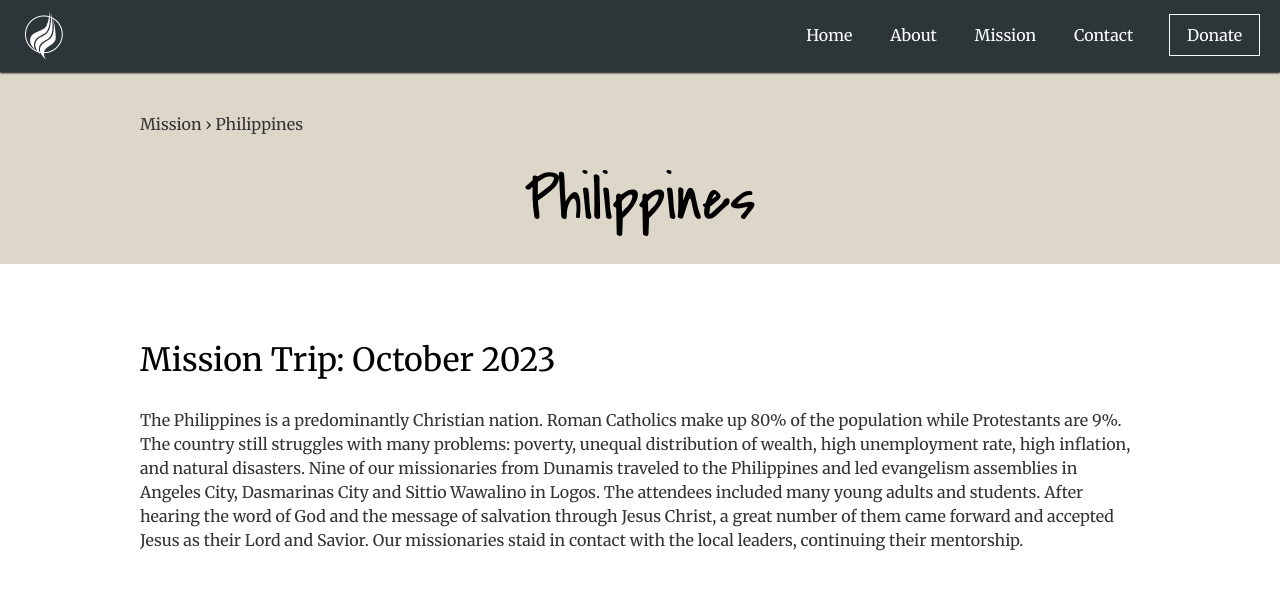
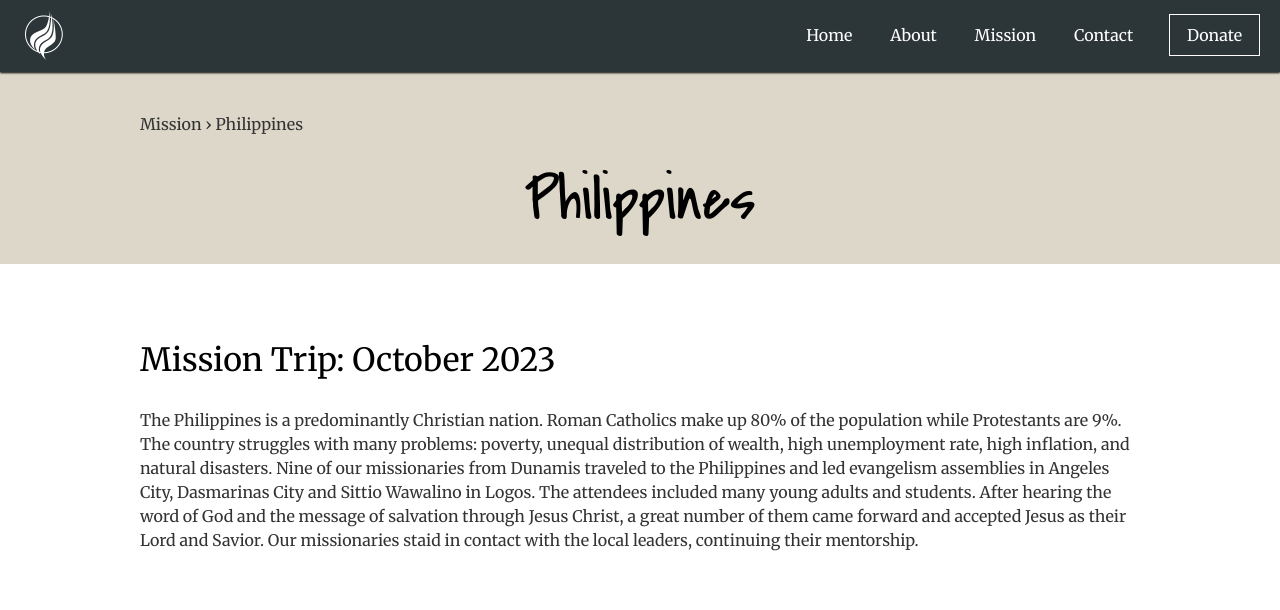
Before and after one commit to grle/dhgm, a plain HTML site: page pg/philippines.html in a window 1280 px wide. Shown: the top 610 px of the page. Drawn offline with Linux system fonts and the light colour scheme.

Commit message:
minor text fix

```diff
--- a/pg/philippines.html
+++ b/pg/philippines.html
@@ -83,7 +83,7 @@
     <h3 class="small-spacing-bottom">Mission Trip: October 2023</h3>
     <p>
       The Philippines is a predominantly Christian nation. Roman Catholics make up 80% of the population while
-      Protestants are 9%. The country still struggles with many problems: poverty, unequal distribution of wealth, high
+      Protestants are 9%. The country struggles with many problems: poverty, unequal distribution of wealth, high
       unemployment rate, high inflation, and natural disasters. Nine of our missionaries from Dunamis traveled to the
       Philippines and led evangelism assemblies in Angeles City, Dasmarinas City and Sittio Wawalino in Logos. The
       attendees included many young adults and students. After hearing the word of God and the message of salvation
```
